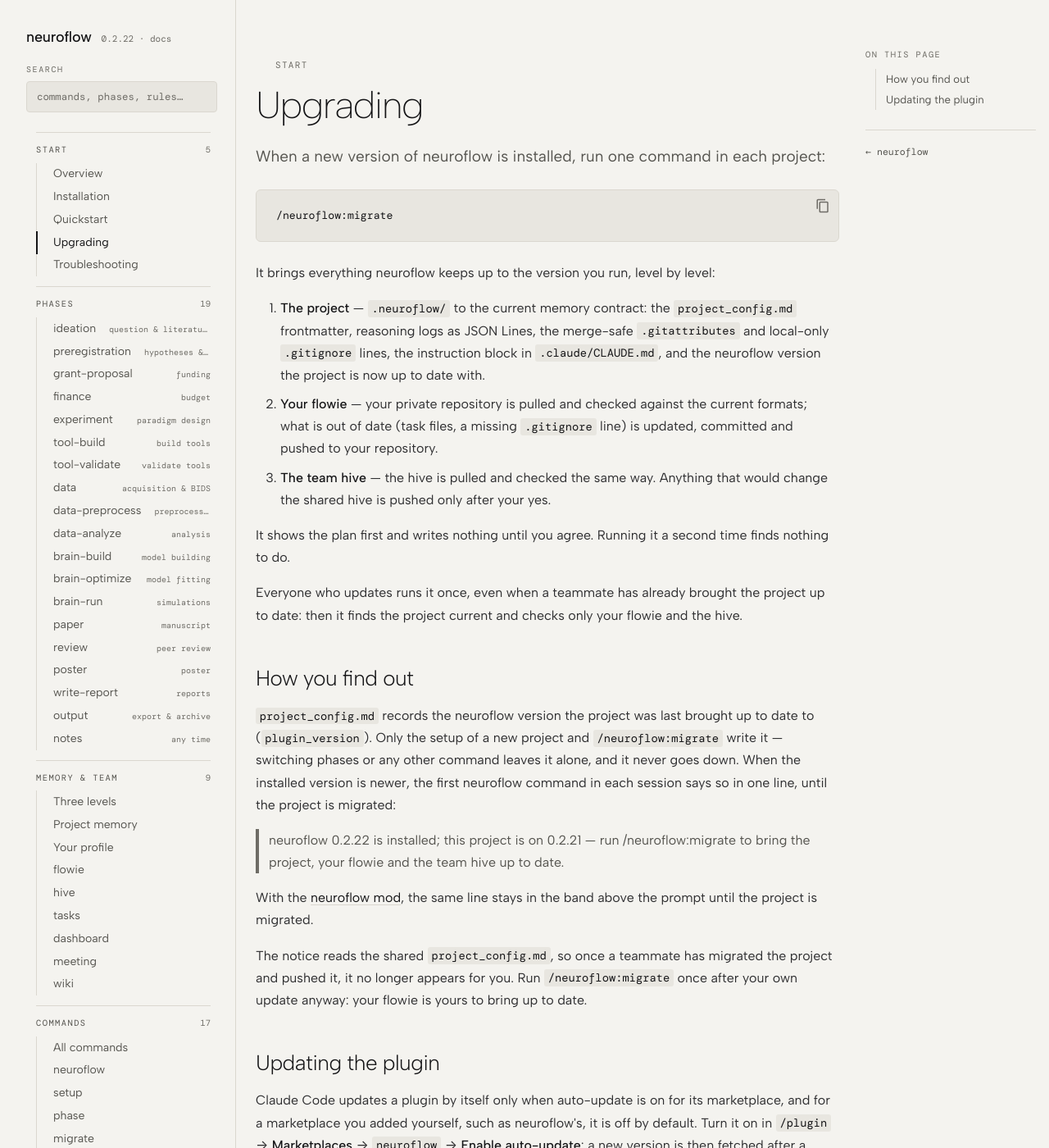
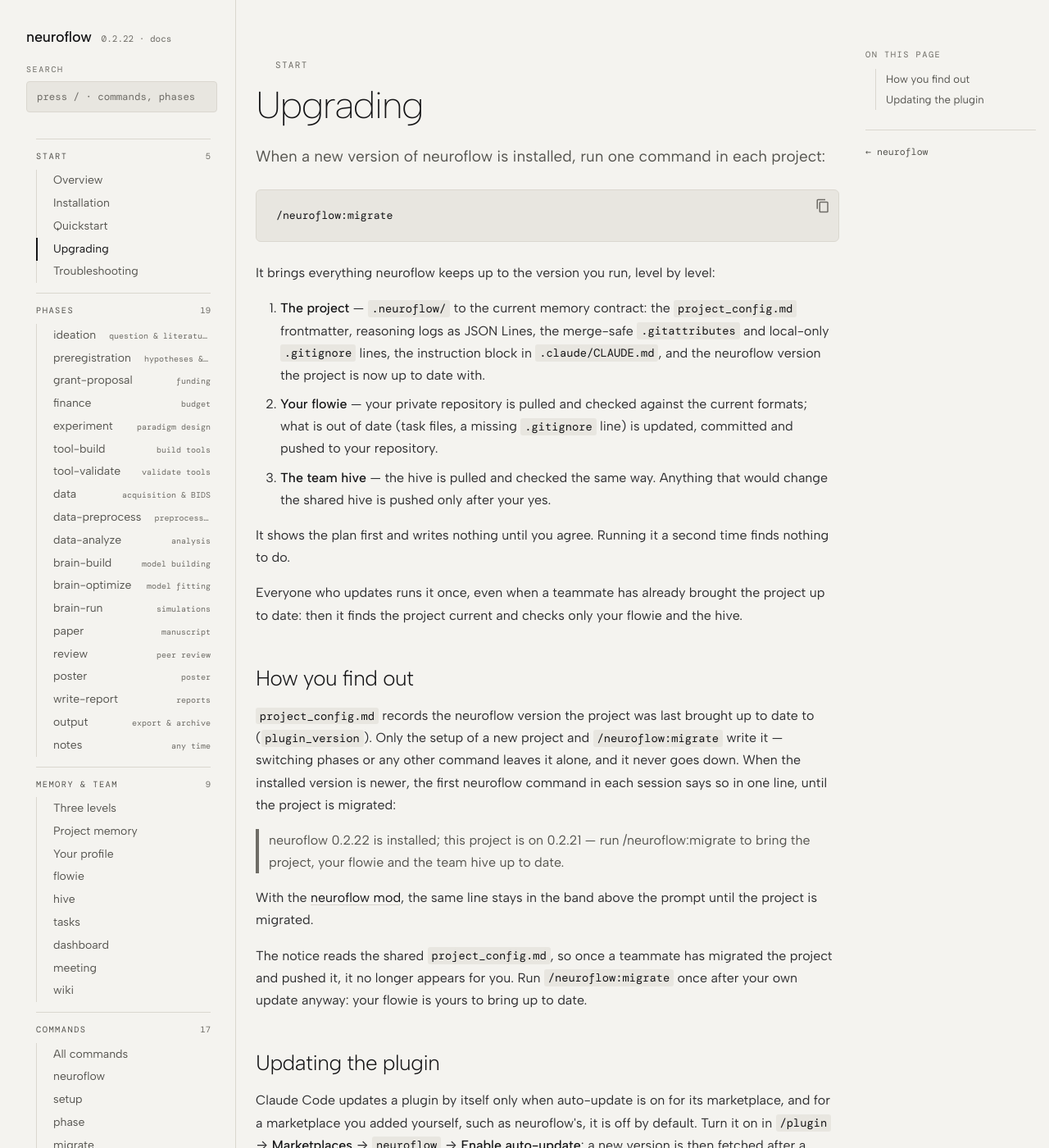
Before and after one commit to stanislavjiricek/neuroflow, an MkDocs documentation site: the page built from docs/upgrading.md, in a window 1280 px wide and 1400 px high. Shown: the whole window at 82% size. Built offline with MkDocs 1.6.1 and Material for MkDocs 9.7.7, drawn with Linux system fonts in a browser that asks for light colours; some web fonts are replaced; comment, search, counter and statistics services are not loaded.

Commit message:
fix(site): keep the docs search field in view at the top of the index
On load the theme scrolls the index to the current page, and the search
field was the first item of that scrolling column: on 96 of 123 pages
it started off screen at 1440x900.

- Brand and search are a sticky block at the top of the left column,
  on the sidebar background and above the index; the search results
  sit below the block, above the index, and typing scrolls the column
  back to them.
- A link reached with Tab scrolls into view below the block
  (scroll-margin-top), so focus is never hidden under it, and "/"
  focuses the field without moving the index.
- The placeholder shows the shortcut ("press / · commands, phases",
  aria-keyshortcuts="/"); an empty field gives the clear button's room
  to it.
- The narrow-screen drawer keeps its layout; while the search filters
  it, brand and search stay on top and the results and filtered index
  scroll under them.

Co-Authored-By: Claude Opus 5.5 <noreply@anthropic.com>

```diff
--- a/docs/javascripts/nf.js
+++ b/docs/javascripts/nf.js
@@ -293,9 +293,13 @@
       });
     };
 
+    // The results sit between the field and the index, which the theme scrolls to the current page
+    // on load: typing brings them back into view under the field.
+    const scrollers = [input.closest('.md-sidebar__scrollwrap'), input.closest('.md-sidebar__inner')].filter(Boolean);
     const update = () => {
       filterNav(termsOf(input.value));
       render(input.value);
+      if (input.value.trim()) scrollers.forEach((el) => { el.scrollTop = 0; });
     };
     input.addEventListener('input', update);
     input.addEventListener('focus', () => {
--- a/docs/stylesheets/nf.css
+++ b/docs/stylesheets/nf.css
@@ -133,11 +133,17 @@ a:focus-visible, label:focus-visible, input:focus-visible, summary:focus-visible
 @media screen and (min-width: 76.25em) {
   .md-sidebar--primary { width: 14.4rem; border-right: 1px solid var(--nf-line); height: 100vh; }
   .md-sidebar--primary .md-sidebar__scrollwrap { height: 100vh; }
-  .md-sidebar--primary .md-sidebar__inner { padding: 1.7rem 1.1rem 2.4rem 1.6rem; }
+  .md-sidebar--primary .md-sidebar__inner { padding: 0 1.1rem 2.4rem 1.6rem; }
+  .md-sidebar--primary .nf-side { padding-top: 1.7rem; }
+  .md-sidebar--primary .md-nav__link { scroll-margin-top: 8rem; }
   .md-sidebar--secondary { width: 11.6rem; }
   .md-sidebar--secondary .md-sidebar__inner { padding: 3rem .8rem 2rem .4rem; }
 }
-.nf-side { display: flex; flex-direction: column; gap: 1.1rem; margin-bottom: 1.2rem; }
+/* Brand and search stay at the top of the column while the index scrolls under them: on load the
+   theme scrolls the index to the current page, which would otherwise take the field off screen.
+   A link reached with Tab scrolls into view below them (scroll-margin-top). */
+.nf-side { position: sticky; top: 0; z-index: 2; display: flex; flex-direction: column; gap: 1.1rem; margin-bottom: .6rem; padding-bottom: .6rem; background: var(--nf-bg); }
+.nf-results a { scroll-margin-top: 8rem; }
 .nf-brand { display: flex; align-items: baseline; gap: .6rem; text-decoration: none; }
 .nf-brand b { font-size: .9rem; font-weight: 500; letter-spacing: -.01em; color: var(--nf-fg); }
 .nf-brand span { font-family: var(--md-code-font-family); font-size: .55rem; color: var(--nf-dim); }
@@ -148,7 +154,9 @@ a:focus-visible, label:focus-visible, input:focus-visible, summary:focus-visible
 .nf-search input::placeholder { color: var(--nf-dim); }
 .nf-search input:focus { border-color: var(--nf-mute); outline: none; }
 .nf-search input::-webkit-search-cancel-button { filter: grayscale(1) opacity(.5); }
-.nf-results { display: flex; flex-direction: column; gap: .1rem; padding-bottom: .6rem; border-bottom: 1px solid var(--nf-line); }
+/* An empty field gives the clear button's room to the placeholder and its "/" hint. */
+.nf-search input:placeholder-shown::-webkit-search-cancel-button { display: none; }
+.nf-results { display: flex; flex-direction: column; gap: .1rem; margin: -.1rem 0 1.2rem; padding-bottom: .6rem; border-bottom: 1px solid var(--nf-line); }
 .nf-results[hidden] { display: none; }
 .nf-results__note { margin: 0 0 .3rem; font-family: var(--md-code-font-family); font-size: .5rem; letter-spacing: .14em; text-transform: uppercase; color: var(--nf-dim); }
 .nf-results a { display: flex; flex-direction: column; gap: .1rem; padding: .35rem .5rem; border-left: 1px solid var(--nf-line); text-decoration: none; }
@@ -207,8 +215,9 @@ a:focus-visible, label:focus-visible, input:focus-visible, summary:focus-visible
   [dir] [data-md-toggle=drawer]:checked ~ .md-container .md-sidebar--primary { transform: translateX(min(86vw, 17rem)); visibility: visible; transition: transform .25s cubic-bezier(.4, 0, .2, 1), box-shadow .25s; }
   /* The drawer is a column: brand and search on top, the index below them. The theme lays the index
      over the whole drawer and slides its sections in as panels; here the panels slide within the index. */
-  .md-sidebar--primary .md-sidebar__inner { display: flex; flex-direction: column; box-sizing: border-box; height: 100%; padding: 1.2rem 1rem 0; }
-  .md-sidebar--primary .nf-side { flex: none; }
+  .md-sidebar--primary .md-sidebar__inner { display: flex; flex-direction: column; box-sizing: border-box; height: 100%; padding: 0 1rem; }
+  .md-sidebar--primary .nf-side, .md-sidebar--primary .nf-results { flex: none; }
+  .md-sidebar--primary .nf-side { padding-top: 1.2rem; }
   .md-nav--primary { position: relative; flex: 1 1 auto; min-height: 0; height: auto; overflow: hidden; }
   .md-nav--primary .md-nav__title ~ .md-nav__list { padding-bottom: 2rem; }
   /* Closed panels leave the tab order once they have slid away; open ones follow the drawer. */
@@ -223,8 +232,9 @@ a:focus-visible, label:focus-visible, input:focus-visible, summary:focus-visible
   .md-nav--primary .md-nav--secondary > .md-nav__title { font-size: 0; }
   .md-nav--primary .md-nav__title:hover { color: var(--nf-fg); }
   /* While the search filters the index, the panels open in place, one after another, and the drawer
-     scrolls as a single column: results first, then the filtered index. */
+     scrolls as a single column under brand and search: results first, then the filtered index. */
   .md-sidebar--primary .md-sidebar__inner:has(.nf-filtering) { overflow-y: auto; overscroll-behavior: contain; }
+  .md-sidebar--primary .md-sidebar__inner:has(.nf-filtering) .md-nav__link { scroll-margin-top: 8rem; }
   .md-nav--primary.nf-filtering { flex: none; overflow: visible; }
   .md-nav--primary.nf-filtering > .md-nav__list { overflow: visible; }
   .md-nav--primary.nf-filtering .md-nav { position: static; height: auto; transform: none; background: none; transition: none; }
--- a/overrides/main.html
+++ b/overrides/main.html
@@ -1,7 +1,9 @@
 {#-
   The documentation layout: no top bar and no tabs. The left column opens with the brand (back to
   the landing page), a search field that filters the index and searches the text of every page,
-  then the index itself; the right column is the page outline. On narrow screens a small button
+  then the index itself; the right column is the page outline. Brand and search stay at the top of
+  the column while the index scrolls under them (the theme scrolls the index to the current page on
+  load); the search results sit below them, above the index. On narrow screens a small button
   opens the index as a drawer; nf.js makes that label a keyboard button (role, tabindex,
   aria-expanded, Enter and Space). The header element stays, empty and hidden, because the theme's
   scripts measure it.
@@ -34,11 +36,11 @@
             <a class="nf-brand" href="{{ nav.homepage.url | url }}"><b>neuroflow</b><span>{{ config.extra.version }} · docs</span></a>
             <label class="nf-search">
               <span>Search</span>
-              <input type="search" data-nf-search placeholder="commands, phases, rules…" aria-label="Search the documentation" autocomplete="off" spellcheck="false">
+              <input type="search" data-nf-search placeholder="press / · commands, phases" aria-label="Search the documentation" aria-keyshortcuts="/" autocomplete="off" spellcheck="false">
             </label>
-            <div class="nf-results" data-nf-results hidden></div>
-            <p class="nf-sr" role="status" aria-live="polite" data-nf-status></p>
           </div>
+          <div class="nf-results" data-nf-results hidden></div>
+          <p class="nf-sr" role="status" aria-live="polite" data-nf-status></p>
           {% include "partials/nav.html" %}
         </div>
       </div>
```
